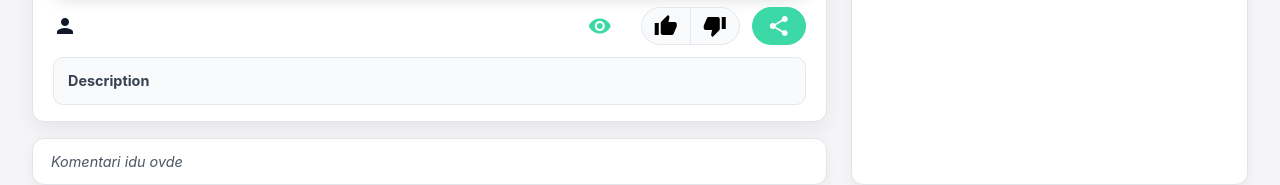
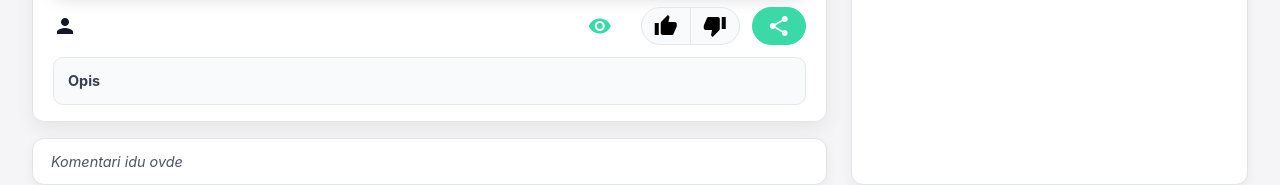
Before and after one commit to velimirovic/isa-frontend, an Angular app: page /watch/1 in a window 1280 px wide. Shown: the part 505-690 px from the top of the page. Built offline with nearby package versions, Linux system fonts and the light colour scheme; no server answers.

Commit message:
quick lang fix

```diff
--- a/src/app/features/video-details/video-details.component.html
+++ b/src/app/features/video-details/video-details.component.html
@@ -31,7 +31,7 @@
                 </span>
             </div>
             <div class="video-description">
-                <h4>Description</h4>
+                <h4>Opis</h4>
                 <p>{{videoDetails?.description}}</p>
             </div>
         </div>
```
